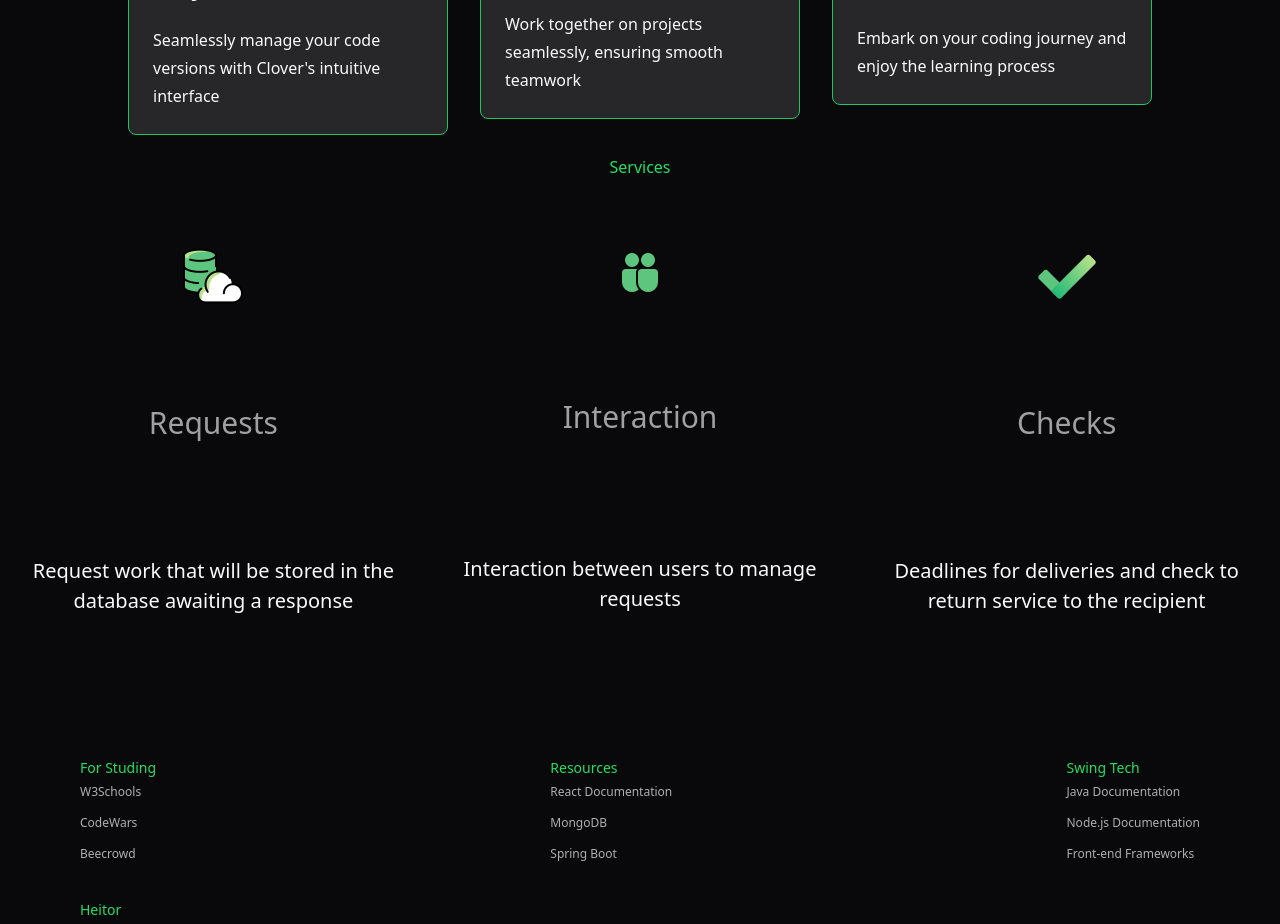
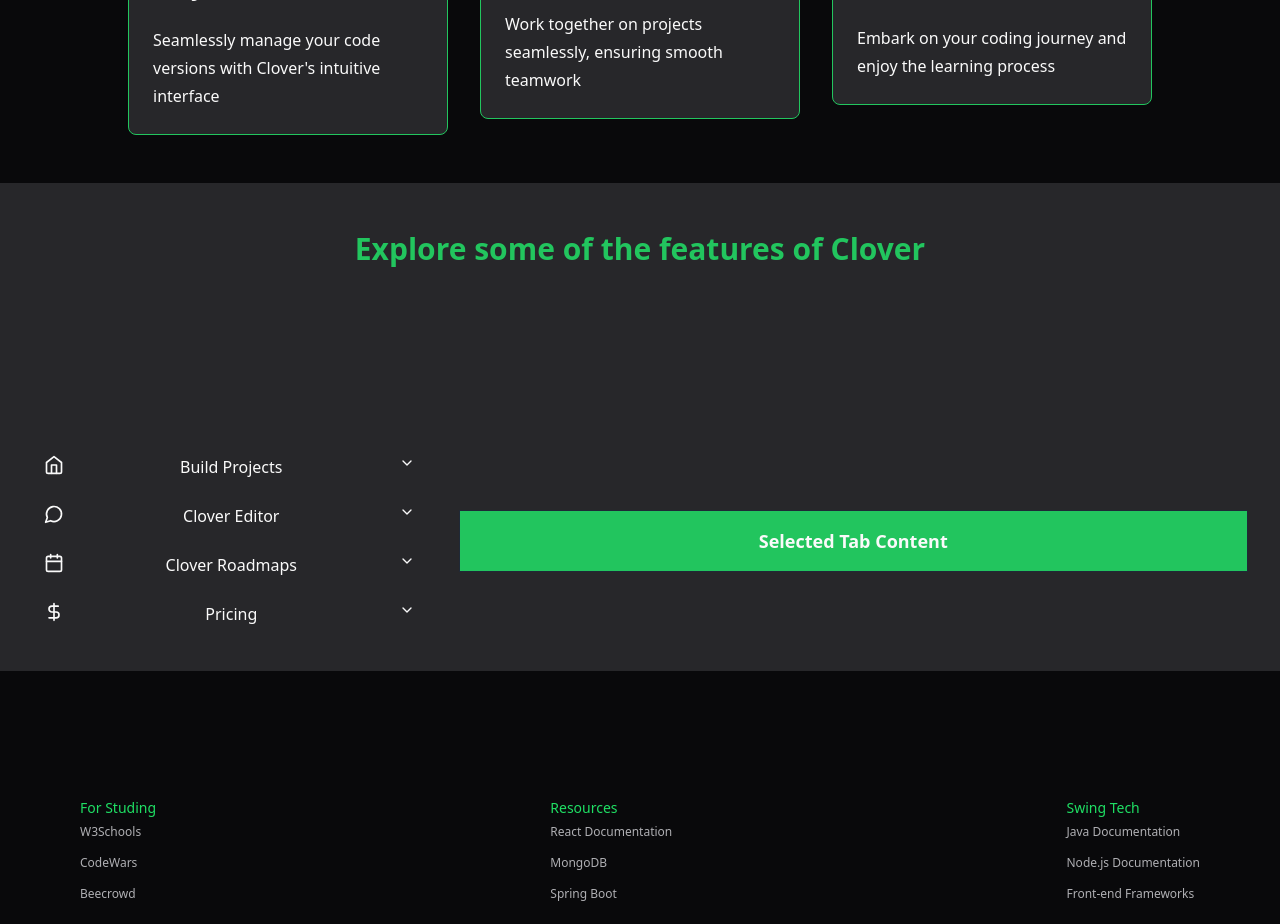
Before and after one commit to Clover-Organization/Clover, a React (Vite) app in the folder frontend/: page /Welcome in a window 1280 px wide. Shown: the part 1160-2084 px from the top of the page. Built offline with nearby package versions, Linux system fonts and the light colour scheme; grey boxes are pictures that could not be loaded.

Commit message:
Update welcome page styling and refactor code

```diff
--- a/frontend/src/pages/welcomePage/components/welcomeService/WelcomeService.jsx
+++ b/frontend/src/pages/welcomePage/components/welcomeService/WelcomeService.jsx
@@ -1,34 +1,136 @@
-import '../../style/style.css';
-import iconDatabase from './assets/iconDatabase.png';
-import iconColaboracao from './assets/iconColaboracao.png';
-import iconCheck from './assets/iconCheck.png';
+import { GitCompareArrows, Users, Blocks } from "lucide-react";
+import React, { useState } from "react";
+import {
+	AccordionTrigger,
+	AccordionContent,
+	AccordionItem,
+	Accordion,
+} from "@/components/ui/accordion";
+import {
+	HomeIcon,
+	MessageCircleIcon,
+	CalendarIcon,
+	DollarSignIcon,
+} from "lucide-react";
 
 const WelcomeService = () => {
-    return (
-        <section className="WelcomeServiceSection">
-            <div className="title-service">
-                <h2>Services</h2>
+
+    const [selectedTab, setSelectedTab] = useState(null);
+
+	return (
+		<section className="my-12 p-8 sm:pt-6 md:pt-8 lg:pt-10 xl:pt-12 bg-secondary">
+            <div>
+                <span>
+                    <h1 className="text-3xl font-semibold text-center text-primary">
+                        Explore some of the features of Clover
+                    </h1>
+                </span>
             </div>
-            <article className="WelcomeServiceArticle">
-                <div className="TxtWelcomeServices">
-                    <img src={iconDatabase} alt="Database" />
-                    <h2>Requests</h2>
-                    <span>Request work that will be stored in the database awaiting a response</span>
-                </div>
-
-                <div className="TxtWelcomeServices">
-                    <img src={iconColaboracao} alt="colaboration" />
-                    <h2>Interaction</h2>
-                    <span>Interaction between users to manage requests</span>
-                </div>
-
-                <div className="TxtWelcomeServices">
-                    <img src={iconCheck} alt="colaboration" />
-                    <h2>Checks</h2>
-                    <span>Deadlines for deliveries and check to return service to the recipient</span>
-                </div>
-            </article>
-        </section>
-    )
-}
+			<div className="flex flex-col sm:flex-row justify-center items-center mt-10 sm:mt-20 md:mt-32 lg:mt-44 gap-8">
+            <Accordion type="single" className="w-full sm:w-[400px]">
+					<AccordionItem value="introduction">
+						<AccordionTrigger className="flex items-start gap-2 p-3" onClick={() => setSelectedTab('Projects')}>
+							<HomeIcon className="w-5 h-5" />
+							<span className="font-medium">Build Projects</span>
+						</AccordionTrigger>
+						<AccordionContent className="grid gap-4 p-3">
+							<div className="text-sm grid gap-2 leading-loose">
+								<p>
+									Clover provides a sanctuary for developers
+									of all skill levels to nurture their coding
+									ambitions. With its sleek and minimalist
+									design, our editor offers a distraction-free
+									environment where you can focus solely on
+									your code. Whether you're crafting a simple
+									script or architecting a complex
+									application, Clover empowers you to bring
+									your ideas to fruition with precision and
+									clarity.
+								</p>
+							</div>
+						</AccordionContent>
+					</AccordionItem>
+					<AccordionItem value="chat">
+						<AccordionTrigger className="flex items-start gap-2 p-3" onClick={() => setSelectedTab('Editor')}>
+							<MessageCircleIcon className="w-5 h-5" />
+							<span className="font-medium">Clover Editor</span>
+						</AccordionTrigger>
+						<AccordionContent className="grid gap-4 p-3">
+							<div className="text-sm grid gap-2 leading-loose">
+								<p>
+									Clover Editor is highly customizable! From
+									themes and syntax highlighting to keyboard
+									shortcuts and layout, mold your coding
+									environment to reflect your style and
+									optimize your productivity. Whether you
+									prefer a dark-themed interface for
+									late-night coding sessions or a light-themed
+									one for clarity during the day, the choice
+									is yours.
+								</p>
+							</div>
+						</AccordionContent>
+					</AccordionItem>
+					<AccordionItem value="calendar">
+						<AccordionTrigger className="flex items-start gap-2 p-3" onClick={() => setSelectedTab('Roadmaps')}>
+							<CalendarIcon className="w-5 h-5" />
+							<span className="font-medium">Clover Roadmaps</span>
+						</AccordionTrigger>
+						<AccordionContent className="grid gap-4 p-3">
+							<div className="text-sm grid gap-2 leading-loose">
+								<p>
+									With Clover Roadmaps, clarity and direction
+									are at your fingertips. Whether you're a
+									novice eager to explore the fundamentals or
+									a seasoned developer aiming to master
+									advanced concepts, our comprehensive
+									roadmaps provide a clear route to success.
+									From learning the basics of HTML and CSS to
+									diving deep into machine learning
+									algorithms, each roadmap is meticulously
+									crafted to help you achieve your goals.
+								</p>
+							</div>
+						</AccordionContent>
+					</AccordionItem>
+					<AccordionItem value="pricing">
+						<AccordionTrigger className="flex items-start gap-2 p-3" onClick={() => setSelectedTab('Pricing')}>
+							<DollarSignIcon className="w-5 h-5" />
+							<span className="font-medium">Pricing</span>
+						</AccordionTrigger>
+						<AccordionContent className="grid gap-4 p-3">
+							<div className="text-sm grid gap-2 leading-loose">
+								<p>
+									With Clover, there are no restrictions
+									on creativity. Experiment with new
+									technologies, build ambitious projects, and
+									showcase your talents to the world without
+									worrying about subscription fees or hidden
+									charges.
+								</p>
+							</div>
+						</AccordionContent>
+					</AccordionItem>
+				</Accordion>
+				<div className="p-4 border bg-primary h-66 dark:border-gray-800 w-full sm:w-[800px] ">
+					<div className="text-center">
+						<h3 className="text-lg font-semibold">
+							Selected Tab Content
+						</h3>
+						{selectedTab === 'Projects' && (
+                            <p className="text-sm text-gray-500">
+                                Content for Tab 1
+                            </p>
+                        )}
+                        {selectedTab === 'Pricing' && (
+                            <p className="text-sm text-gray-500">
+                                Content for Tab 2
+                            </p>
+                        )}
+					</div>
+				</div>
+			</div>
+		</section>
+	);
+};
 export default WelcomeService;
```
